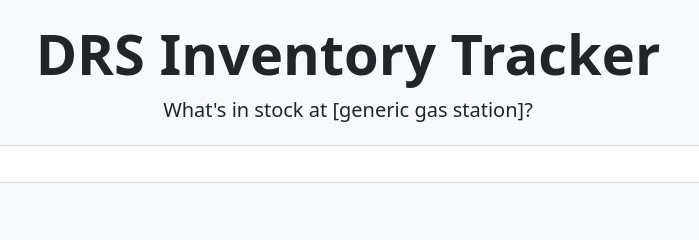
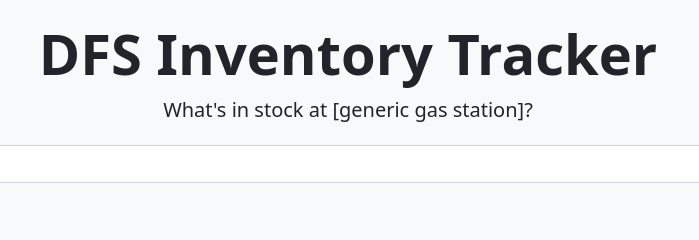
Before and after one commit to keba2993/WT-DFS-Hackathon-2022, a website: page dist/index.html in a window 1280 px wide. Shown: the top 240 px of the page, 292-991 px from the left. Drawn offline with nearby package versions, Linux system fonts and the light colour scheme.

Commit message:
fix name

```diff
--- a/dist/index.html
+++ b/dist/index.html
@@ -23,7 +23,7 @@
     <header class="bg-light py-1">
         <div class="container px-4 px-lg-5 my-3">
             <div class="text-center text-dark">
-                <h1 class="display-4 fw-bolder">DRS Inventory Tracker</h1>
+                <h1 class="display-4 fw-bolder">DFS Inventory Tracker</h1>
                 <p class="lead fw-normal text-dark-50 mb-0">What's in stock at [generic gas station]?</p>
             </div>
         </div>
```
